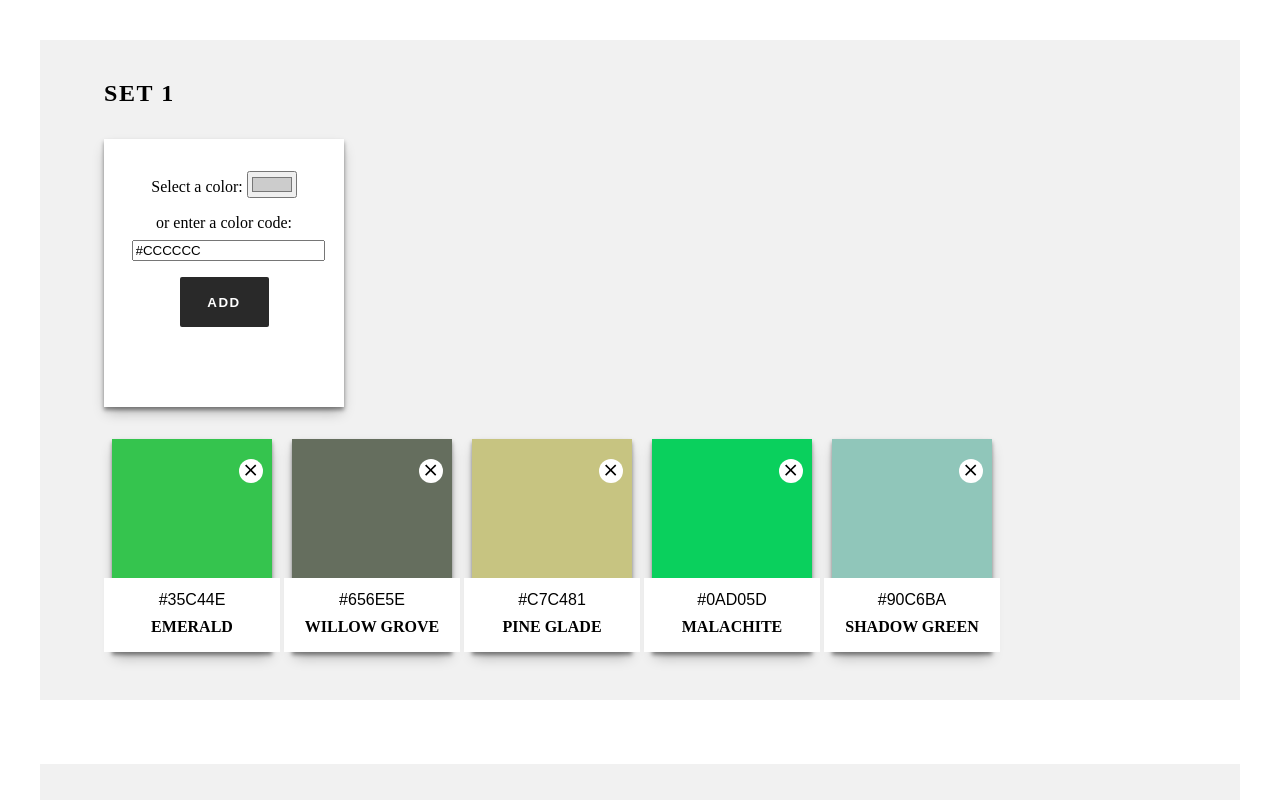
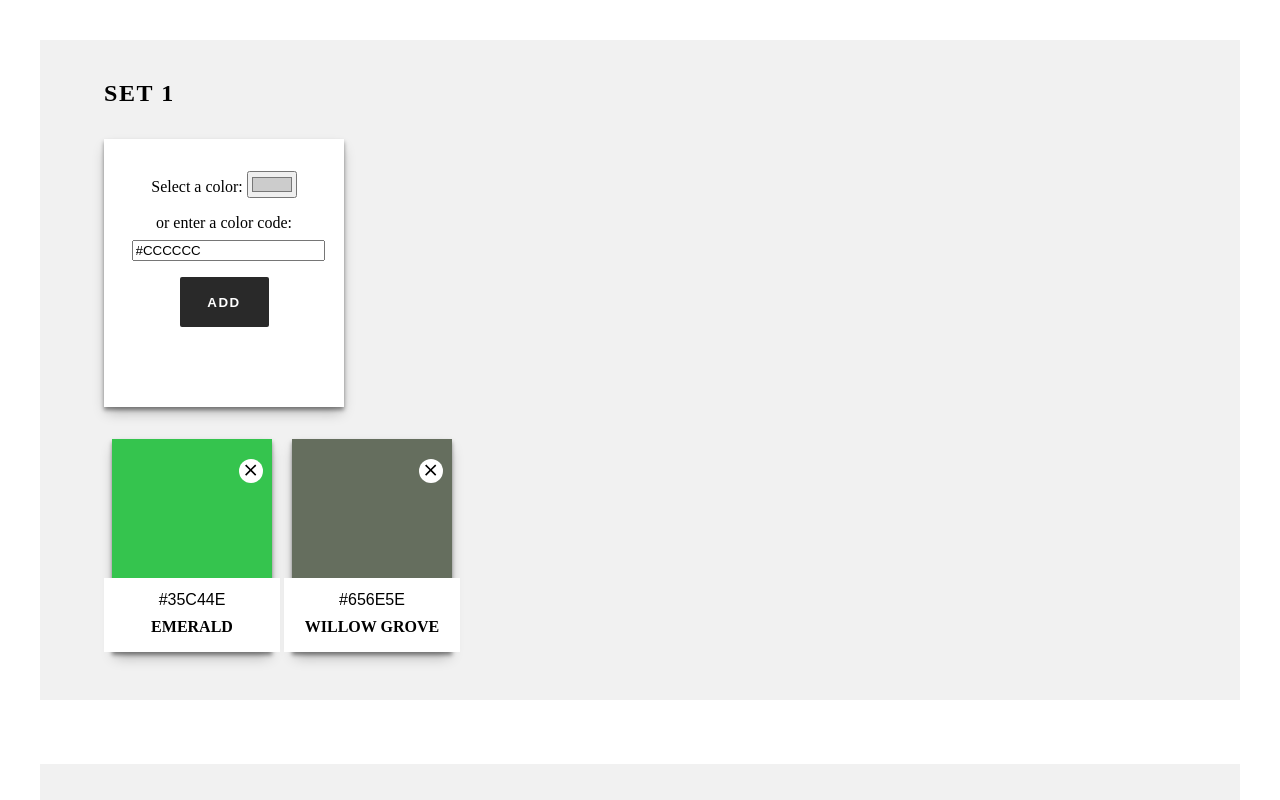
Before and after one commit to cosinushh/color-picker, a React (Create React App) app: page / in a window 1280 px wide. Shown: the top 800 px of the page. Built offline with nearby package versions, Linux system fonts and the light colour scheme; the HTML template or start-up script is replaced by a standard one.

Commit message:
make form working again with new set feature

```diff
--- a/src/App.js
+++ b/src/App.js
@@ -5,27 +5,32 @@ import { useState, useEffect } from "react";
 function App() {
   const initialColors = [
     {
-      id: Math.random().toString(36).substring(2),
+      id: "a65639eb-1319-46e5-ab15-810f70e9f31a",
+      setId: "b4bd938f-88c3-4891-ac92-130f2ab99bb3",
       hexValue: "#35C44E",
       colorName: "Emerald",
     },
     {
-      id: Math.random().toString(36).substring(2),
+      id: "af25acac-0d57-43a7-89e0-0b5fe7ffc08b",
+      setId: "b4bd938f-88c3-4891-ac92-130f2ab99bb3",
       hexValue: "#656E5E",
       colorName: "Willow Grove",
     },
     {
-      id: Math.random().toString(36).substring(2),
+      id: "acf15b71-60ad-4809-a4aa-2cfc00c9d754",
+      setId: "ce8b988f-8c4a-4a4c-b18b-790b38a139b9",
       hexValue: "#C7C481",
       colorName: "Pine Glade",
     },
     {
-      id: Math.random().toString(36).substring(2),
+      id: "84ddee2f-8e19-4166-a327-da94759592c4",
+      setId: "ce8b988f-8c4a-4a4c-b18b-790b38a139b9",
       hexValue: "#0AD05D",
       colorName: "Malachite",
     },
     {
-      id: Math.random().toString(36).substring(2),
+      id: "0e0b9930-8ec0-47d3-9d7e-5db228bb55eb",
+      setId: "ce8b988f-8c4a-4a4c-b18b-790b38a139b9",
       hexValue: "#90C6BA",
       colorName: "Shadow Green",
     },
@@ -33,20 +38,22 @@ function App() {
 
   const initialSets = [
     {
-      id: Math.random().toString(36).substring(2),
+      id: "b4bd938f-88c3-4891-ac92-130f2ab99bb3",
       setName: "Set 1",
     },
     {
-      id: Math.random().toString(36).substring(2),
+      id: "f7de8c30-a48b-41cf-a2a4-24c41b29539c",
       setName: "Set 2",
     },
     {
-      id: Math.random().toString(36).substring(2),
+      id: "ce8b988f-8c4a-4a4c-b18b-790b38a139b9",
       setName: "Set 3",
     },
   ];
 
-  const [colors, setColors] = useState(readLocalStorage() ?? initialColors);
+  const [colors, setColors] = useState(
+    /* readLocalStorage() ?? */ initialColors
+  );
   const [sets, setSets] = useState(initialSets);
 
   function readLocalStorage() {
@@ -67,11 +74,12 @@ function App() {
     return data.name.value;
   }
 
-  async function addColor(newColor) {
+  async function addColor(newColor, setId) {
     const newColorName = await getColorName(newColor);
     setColors([
       {
         id: Math.random().toString(36).substring(2),
+        setId: setId,
         hexValue: newColor,
         colorName: newColorName,
       },
@@ -113,11 +121,13 @@ function App() {
         return (
           <Cardset
             title={set.setName}
-            colors={colors}
+            colors={colors.filter((color) => color.setId === set.id)}
             addColor={addColor}
             removeColor={removeColor}
             changeColor={changeColor}
             addNewSet={addNewSet}
+            key={set.id}
+            id={set.id}
           />
         );
       })}
--- a/src/components/cardset/Cardset.js
+++ b/src/components/cardset/Cardset.js
@@ -2,12 +2,12 @@ import "./Cardset.css";
 import Colorcard from "../colorcard/Colorcard";
 import Form from "../form/Form";
 
-function Cardset({ colors, addColor, removeColor, changeColor, title }) {
+function Cardset({ colors, addColor, removeColor, changeColor, title, id }) {
   console.log(title);
   return (
     <section className="cardset">
       <h2 className="cardset__title">{title}</h2>
-      <Form addColor={addColor} />
+      <Form addColor={addColor} setId={id} />
       <ul className="cardset__colorcards">
         {colors.map((color) => {
           return (
--- a/src/components/form/Form.js
+++ b/src/components/form/Form.js
@@ -1,12 +1,12 @@
 import "./Form.css";
 import { useState } from "react";
 
-function Form({ addColor }) {
+function Form({ addColor, setId }) {
   const [selectedColor, setSelectedColor] = useState("#CCCCCC");
 
   function handleSubmit(event) {
     event.preventDefault();
-    addColor(selectedColor.toUpperCase());
+    addColor(selectedColor.toUpperCase(), setId);
   }
 
   return (
```
